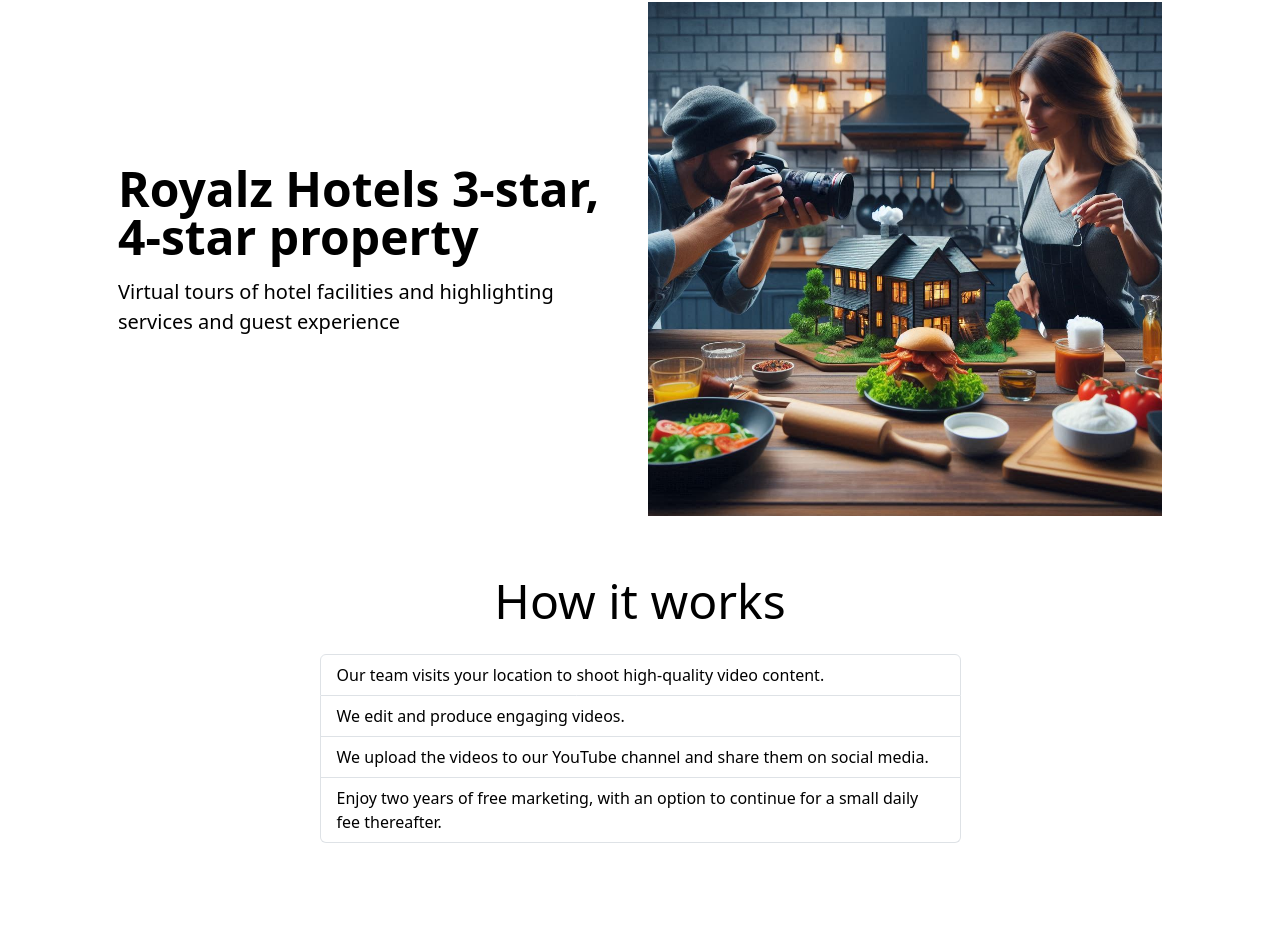
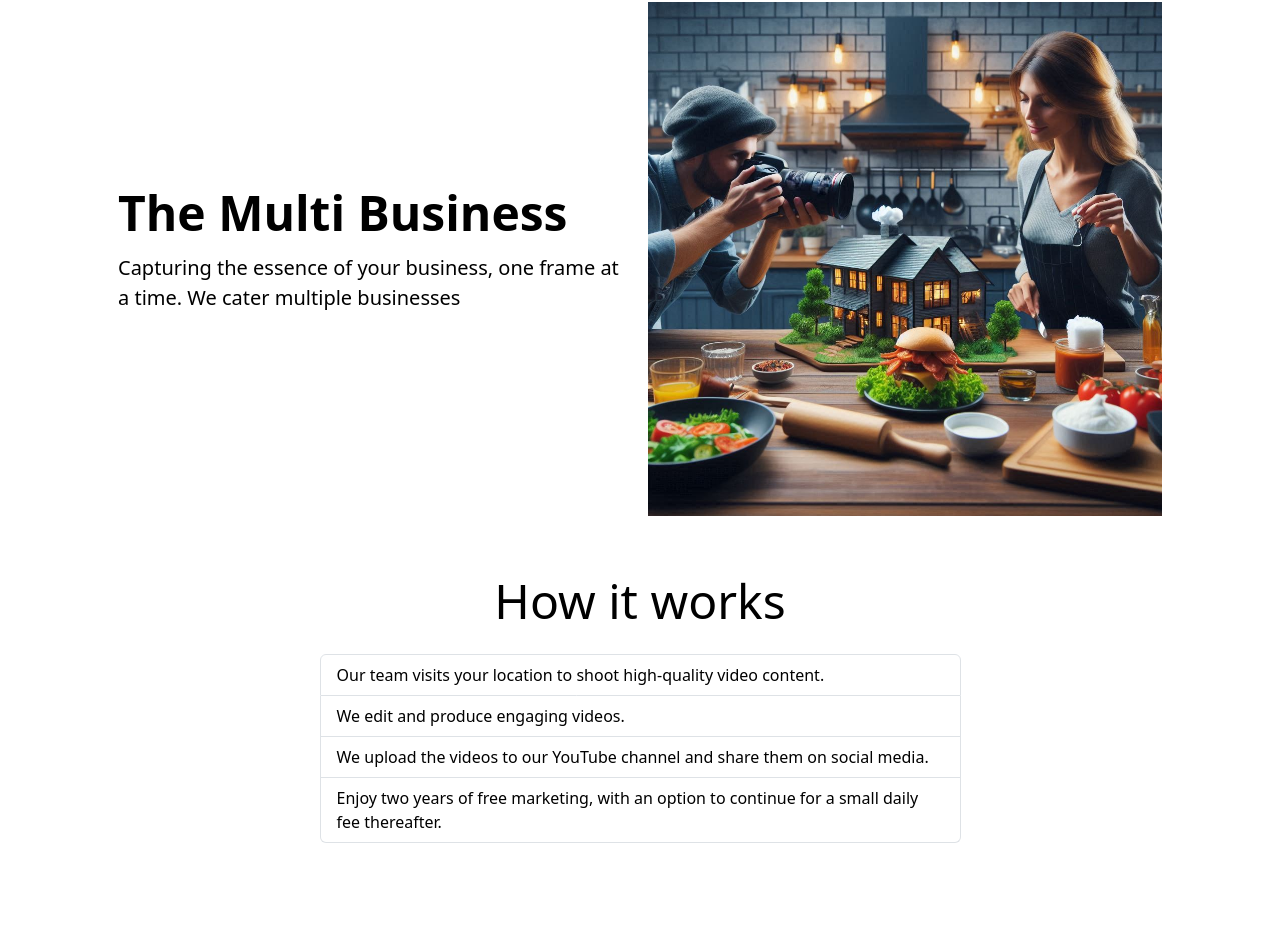
Before and after one commit to KodeInnovate-WorkSpace/s1media.in, a React (Vite) app: page /services in a window 1280 px wide. Shown: the part 2453-3390 px from the top of the page. Built offline with nearby package versions, Linux system fonts and the light colour scheme.

Commit message:
Update: last service name change

```diff
--- a/src/components/service_card.jsx
+++ b/src/components/service_card.jsx
@@ -28,16 +28,10 @@
     },
 
     {
-      // title: "Hotels (3-star, 4-star, 5-star)",
-      title: "Royalz Hotels 3-star, 4-star property",
-      desc: "Virtual tours of hotel facilities and highlighting services and guest experience",
+      title: "The Multi Business",
+      desc: "Capturing the essence of your business, one frame at a time. We cater multiple businesses",
       image: "hotel.jpeg",
     },
-    // {
-    //   title: "Agriculture",
-    //   desc: "Documenting agricultural processes and products and showcasing innovative farming techniques",
-    //   image: "agriculture.jpeg",
-    // },
   ];
 
   return (
```
